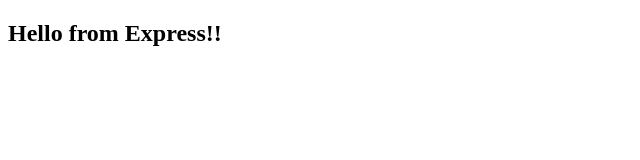
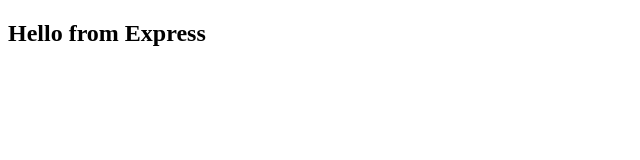
Before and after one commit to zashishz/jsDevEnv, a website built with webpack: page src/index.html in a window 1280 px wide. Shown: the full height of the page, 0-640 px from the left. Built offline with nearby package versions, Linux system fonts and the light colour scheme.

Commit message:
Updated with successfull test case - build Success

```diff
--- a/src/index.html
+++ b/src/index.html
@@ -7,7 +7,7 @@
     <title>Express</title>
 </head>
 <body>
-    <h2>Hello from Express!!</h2>
+    <h2>Hello from Express</h2>
     <script src="bundle.js"></script>
 </body>
 </html>
```
